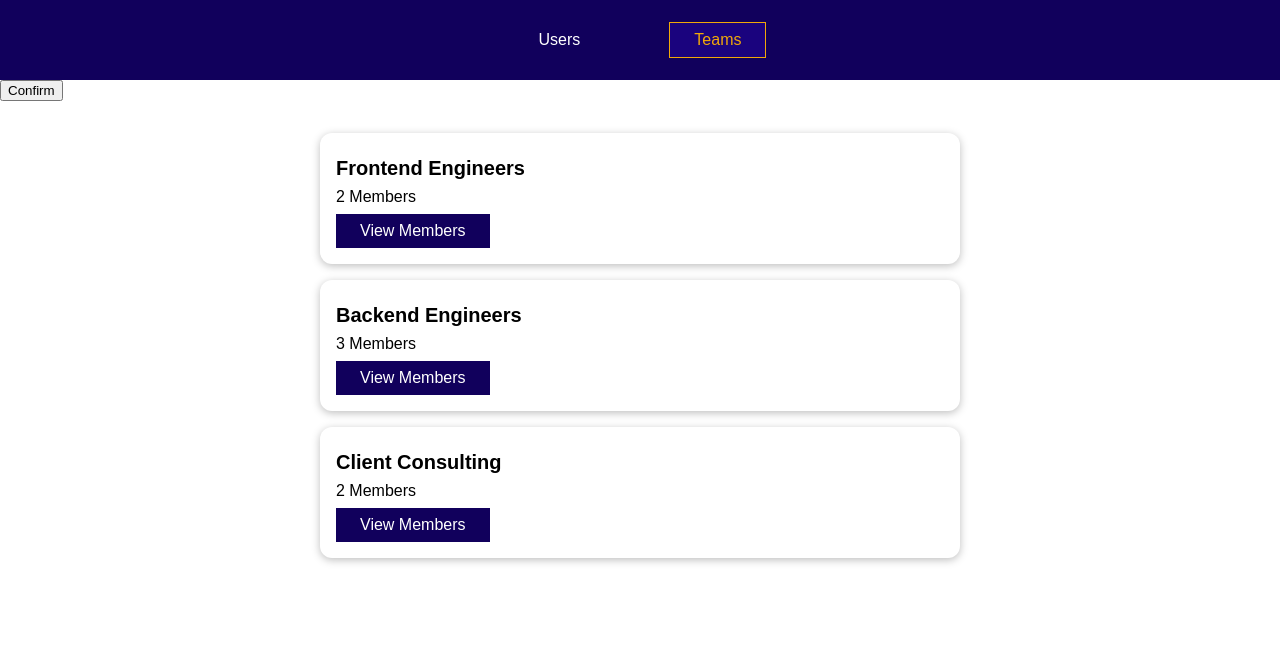
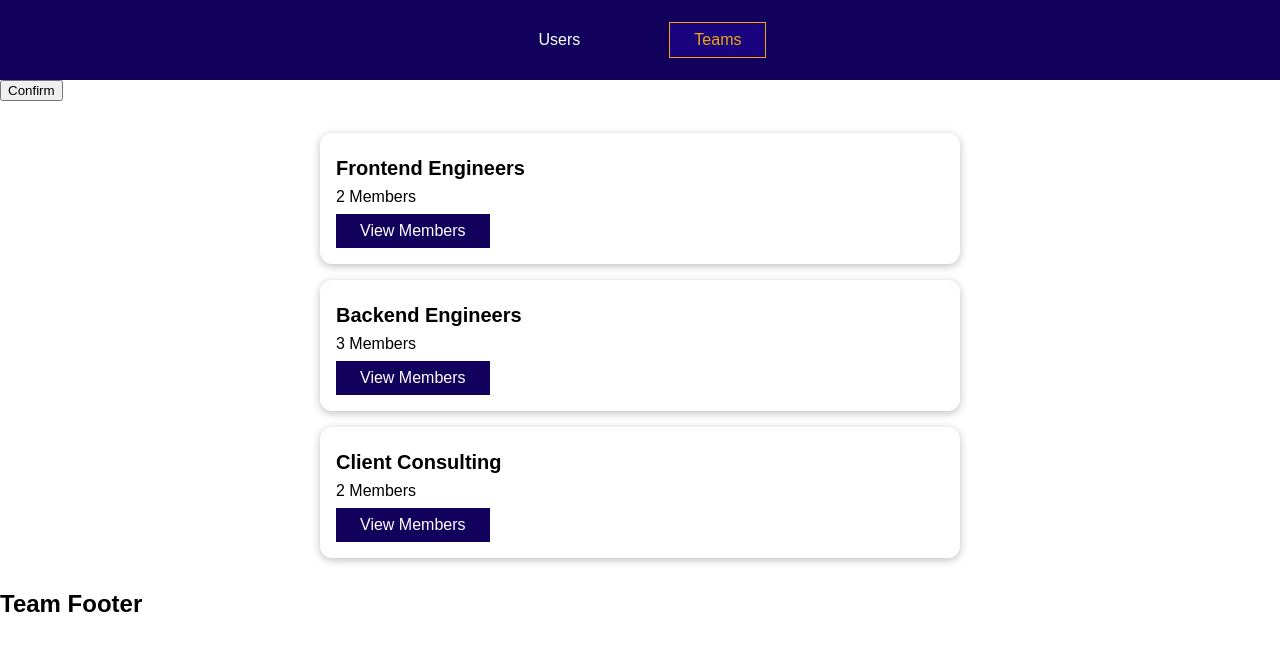
Before and after one commit to elmi-elmi/demo-vue-js-13, a Vue app: page /teams in a window 1280 px wide. Shown: the top 650 px of the page. Built offline with nearby package versions, Linux system fonts and the light colour scheme.

Commit message:
from the start of video 19

```diff
--- a/src/App.vue
+++ b/src/App.vue
@@ -3,6 +3,9 @@
   <main>
     <router-view></router-view>
   </main>
+  <footer>
+    <router-view name="footer"></router-view>
+  </footer>
 </template>
 
 <script>
--- /dev/null
+++ b/src/components/teams/FooterTeams.vue
@@ -0,0 +1,3 @@
+<template>
+  <h2>Team Footer</h2>
+</template>
--- /dev/null
+++ b/src/components/users/FooterUser.vue
@@ -0,0 +1,3 @@
+<template>
+  <h2>User Footer</h2>
+</template>
--- a/src/main.js
+++ b/src/main.js
@@ -5,14 +5,16 @@ import App from './App.vue';
 import UsersList from './components/users/UsersList.vue';
 import TeamsList from './components/teams/TeamsList.vue';
 import TeamMembers from './components/teams/TeamMembers.vue';
-import NotFound from './components/nav/NotFound.vue'
+import NotFound from './components/nav/NotFound.vue';
+import FooterTeam from './components/teams/FooterTeams.vue';
+import FooterUser from './components/users/FooterUser.vue';
 const router = createRouter({
     history: createWebHistory(),
     routes: [
         { path: '/', redirect: '/teams' },
-        { path: '/users', component: UsersList },
+        { path: '/users', components: { default: UsersList, footer: FooterUser } },
         {
-            path: '/teams', component: TeamsList, children: [
+            path: '/teams', components: { default: TeamsList, footer: FooterTeam }, children: [
                 { name: 'team-members', path: ':teamId', component: TeamMembers, props: true },
 
             ]
@@ -21,7 +23,14 @@ const router = createRouter({
         { path: '/:notFound(.*)', component: NotFound }
         // { path: '/:notFound(.*)', redirect: '/teams' }
     ],
-    linkActiveClass: 'active'
+    linkActiveClass: 'active',
+    scrollBehavior(from, to, savePosition) {
+        console.log(from, to, savePosition)
+        if (savePosition) {
+            return savePosition
+        }
+        return { left: 0, top: 0 }
+    },
 });
 const app = createApp(App)
 app.use(router)
```
